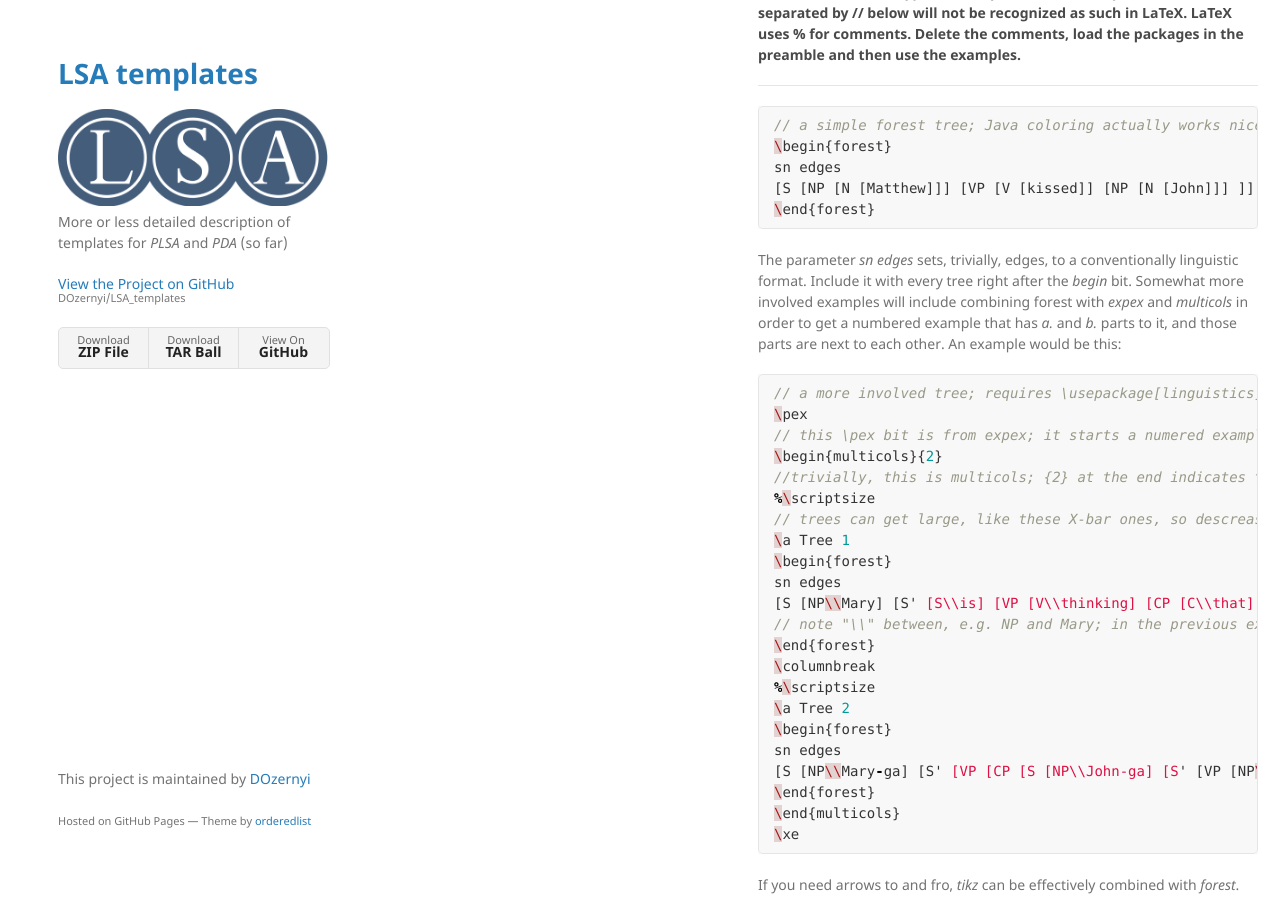
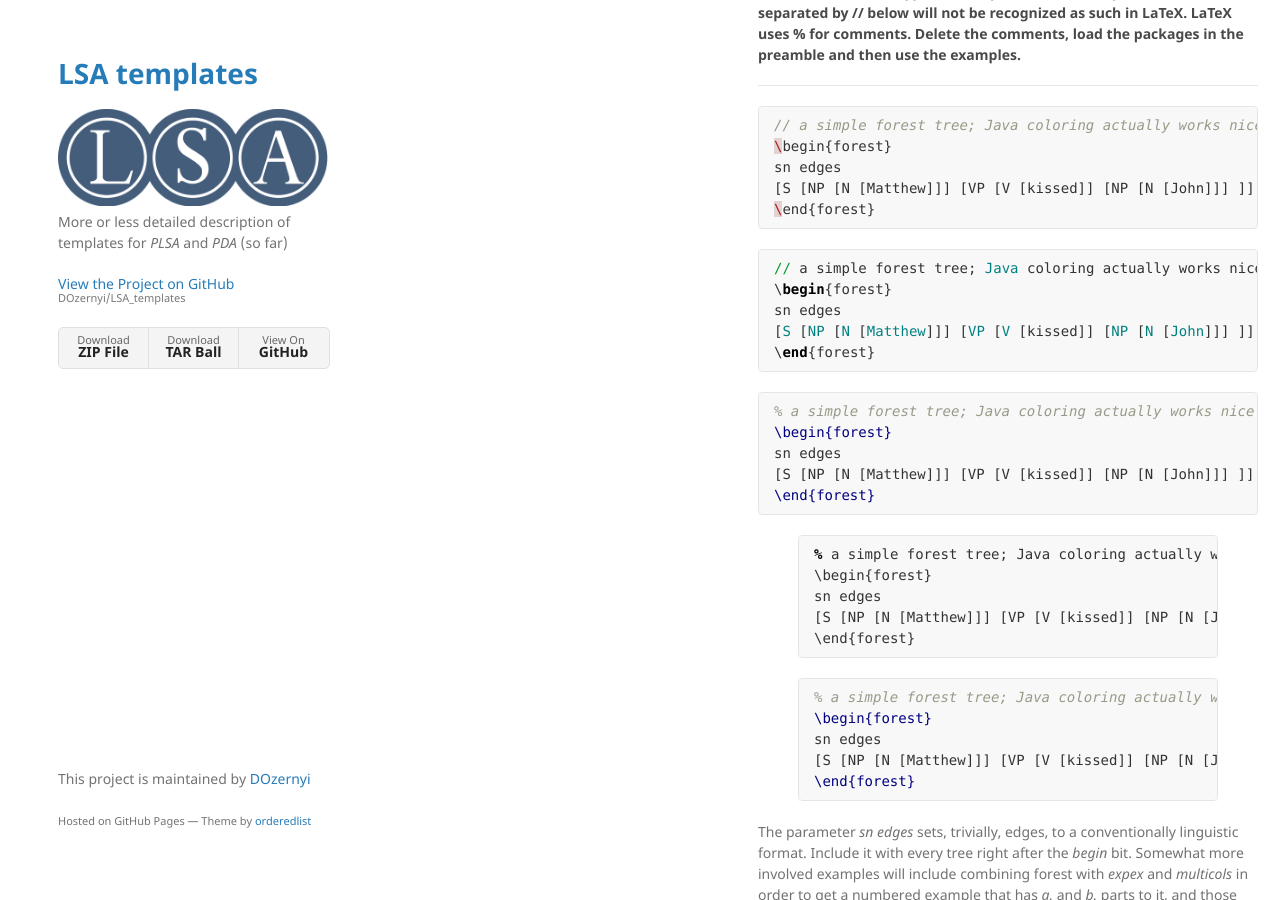
Before and after one commit to DOzernyi/LSA_templates, a Jekyll site: the page built from docs/pages/trees.md, in a window 1280 px wide and 900 px high, scrolled down 362 px. Built offline with Jekyll 4.4.1, drawn with Linux system fonts in a browser that asks for light colours; our own code applies the rules of GitHub Pages for plain Markdown files.

Commit message:
can i do highlight for TeX specifically? also trying ruby and python code blocks for tex

````diff
--- a/docs/pages/trees.md
+++ b/docs/pages/trees.md
@@ -23,6 +23,40 @@ sn edges
 [S [NP [N [Matthew]]] [VP [V [kissed]] [NP [N [John]]] ]]
 \end{forest}
 ```
+
+
+```ruby
+// a simple forest tree; Java coloring actually works nice here; requires \usepackage[linguistics]{forest}
+\begin{forest}
+sn edges
+[S [NP [N [Matthew]]] [VP [V [kissed]] [NP [N [John]]] ]]
+\end{forest}
+```
+
+```tex
+% a simple forest tree; Java coloring actually works nice here; requires \usepackage[linguistics]{forest}
+\begin{forest}
+sn edges
+[S [NP [N [Matthew]]] [VP [V [kissed]] [NP [N [John]]] ]]
+\end{forest}
+```
+
+{% highlight python %}
+% a simple forest tree; Java coloring actually works nice here; requires \usepackage[linguistics]{forest}
+\begin{forest}
+sn edges
+[S [NP [N [Matthew]]] [VP [V [kissed]] [NP [N [John]]] ]]
+\end{forest}
+{% endhighlight %}
+
+
+{% highlight tex %}
+% a simple forest tree; Java coloring actually works nice here; requires \usepackage[linguistics]{forest}
+\begin{forest}
+sn edges
+[S [NP [N [Matthew]]] [VP [V [kissed]] [NP [N [John]]] ]]
+\end{forest}
+{% endhighlight %}
 
 The parameter _sn edges_ sets, trivially, edges, to a conventionally linguistic format. Include it with every tree right after the _begin_ bit. Somewhat more involved examples will include combining forest with _expex_ and _multicols_ in order to get a numbered example that has _a._ and _b._ parts to it, and those parts are next to each other. An example would be this:
 
````
